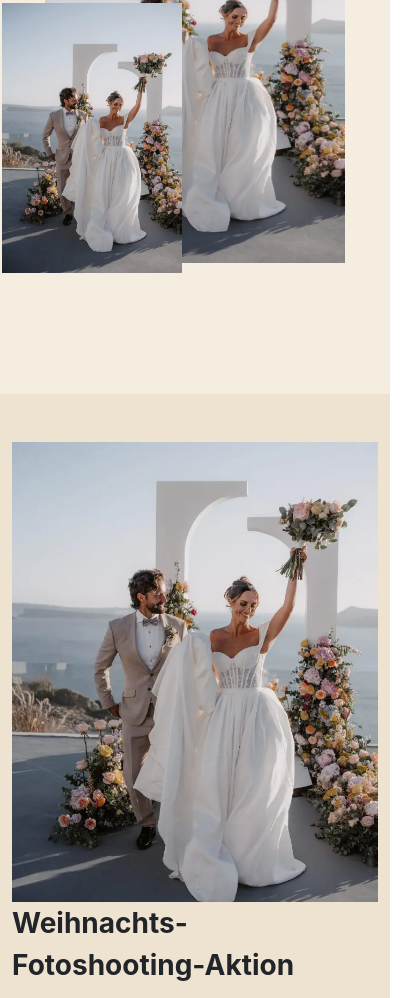
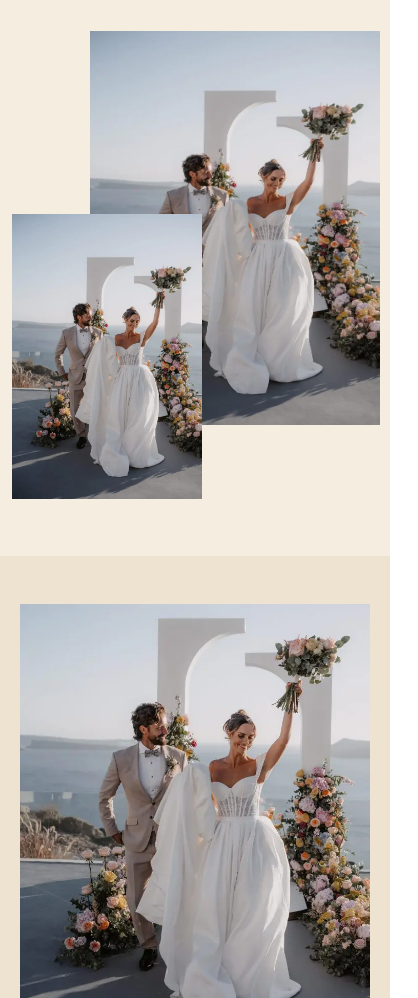
Before and after one commit to DimaTaos4/landing-praktikum, a plain HTML site: page index.html in a window 390 px wide. Shown: the part 633-1631 px from the top of the page, 418 px wide, since content can reach past the window. Drawn offline with nearby package versions, Linux system fonts and the light colour scheme.

Commit message:
done 80% with bootstrap

```diff
--- a/index.html
+++ b/index.html
@@ -28,7 +28,7 @@
                     </h1>
 
                     <p class="hero-description mt-4">
-                        Description here Lorem ipsum dolor sit amet, oluta?
+                        Description here Lorem ipsum dolor sit amet, oluta? Lorem ipsum dolor sit, amet consectetur adipisicing elit. Quaerat possimus explicabo, illum facere quisquam eum tempore doloribus ipsam et tempora.
                     </p>
 
                     <button class="section1-button mt-4">Button</button>
--- a/styles/styles.css
+++ b/styles/styles.css
@@ -28,6 +28,7 @@ body {
     font-size: 22px;
     line-height: 27px;
     color: var(--schrift-color);
+    width: 80%;
 }
 
 .section1-button {
@@ -74,8 +75,10 @@ body {
 }
 
 .section-2-image {
-    width: 428px;
-    height: 460px;
+    width: 100%;
+    max-width: 428px;
+    height: auto;
+    max-height: 460px;
     object-fit: cover;
 }
 
@@ -176,17 +179,20 @@ body {
     color: var(--button-color);
 }
 
-@media(max-width:1400px) {
+@media(max-width:1399px) {
+    .hero-images-wrapper {
+        right: -40px;
+    }
+
     .img-big {
-        width: 100%;
-        max-width: 428px;
+        max-width: 350px;
         height: auto;
         max-height: 394px;
     }
 
     .img-small {
         width: 100%;
-        max-width: 306px;
+        max-width: 200px;
         height: auto;
         max-height: 290px;
         bottom: -74px;
@@ -209,9 +215,29 @@ body {
     }
 
     .img-small {
-        left: -20px;
-        bottom: -20px;
         width: 220px;
+    }
+}
+
+@media(max-width:991px) {
+
+    .section-2-image {
+        width: 100%;
+        max-width: 350px;
+        height: auto;
+        max-height: 394px;
+        object-fit: cover;
+    }
+
+    .section-2-title {
+        font-size: 28px;
+        font-weight: 700;
+        margin-bottom: 35px;
+        margin-top: 20px;
+    }
+
+    .justify-content-start {
+        justify-content: center !important;
     }
 }
 
@@ -222,12 +248,11 @@ body {
     }
 
     .img-big {
-        width: 300px;
+        width: 290px;
     }
 
     .img-small {
-        width: 180px;
-        left: -10px;
-        bottom: -10px;
+        width: 190px;
+        left: -40px;
     }
 }
```
